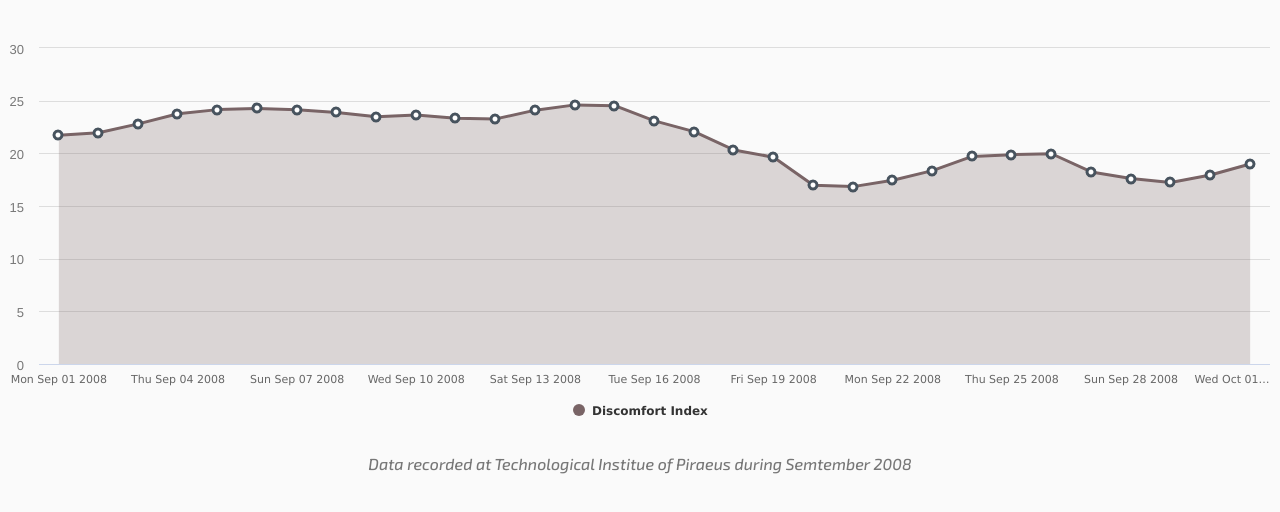
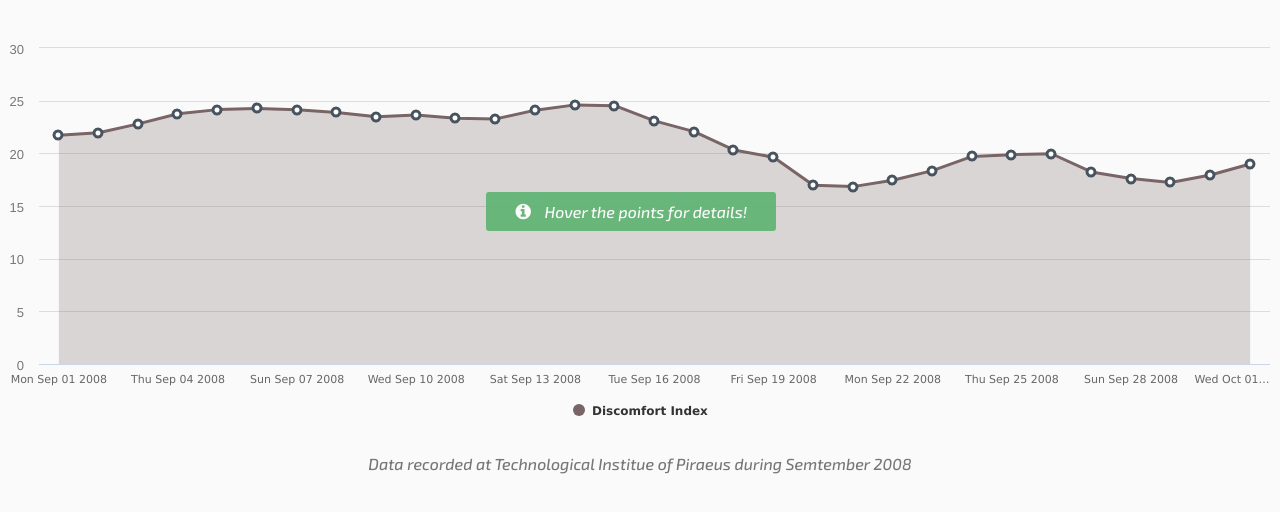
Before and after one commit to tsironis/humiditymeter, a plain HTML site: page index.html in a window 1280 px wide. Shown: the part 108-620 px from the top of the page. Drawn offline with nearby package versions, Linux system fonts and the light colour scheme; files that its build step writes are made by us from their sources.

Commit message:
Last details

```diff
--- a/index.html
+++ b/index.html
@@ -50,11 +50,12 @@
         </div>
         </header>
         <section>
+        <p class="tip hover"><i style="font-size: 18px; margin-right: 10px;" class="fa fa-info-circle"></i> Hover the points for details!</p>
         <div id="humidity">
         </div>
         <div id="temperature">
         </div>
-        <p class="epilogue">Data recorded at Technological Institue of Piraeus during Semtember 2008</p>
+        <p class="tip">Data recorded at Technological Institue of Piraeus during Semtember 2008</p>
       </section>
         <script src="scripts/jquery/jquery.js"></script>
         <script src="scripts/underscore/underscore.js"></script>
--- a/scripts/chart.js
+++ b/scripts/chart.js
@@ -61,6 +61,7 @@ $(function () {
     tooltip: {
       style:{display: 'none'},
       formatter: function() {
+        $('.tip').hide();
         var model = data.where({date: this.x})[0];
         $('span.date').text(new Date(this.x).toDateString());
         $('span.hum').text(model.get('hum_out'));
--- a/styles/main.css
+++ b/styles/main.css
@@ -79,8 +79,21 @@ span.description {
 .stats .fa-frown-o {
   color: #D73B37;
 }
-.epilogue {
+.tip {
   text-align: center;
   font-style: italic;
   color: #777;
 }
+.hover {
+  position: absolute;
+  z-index: 9999;
+  background: #5DB371;
+  opacity: 0.9;
+  width: 250px;
+  padding: 10px 20px;
+  margin: 0 auto;
+  color: #fff;
+  border-radius: 3px;
+  top: 300px;
+  left: 38%;
+}
```
